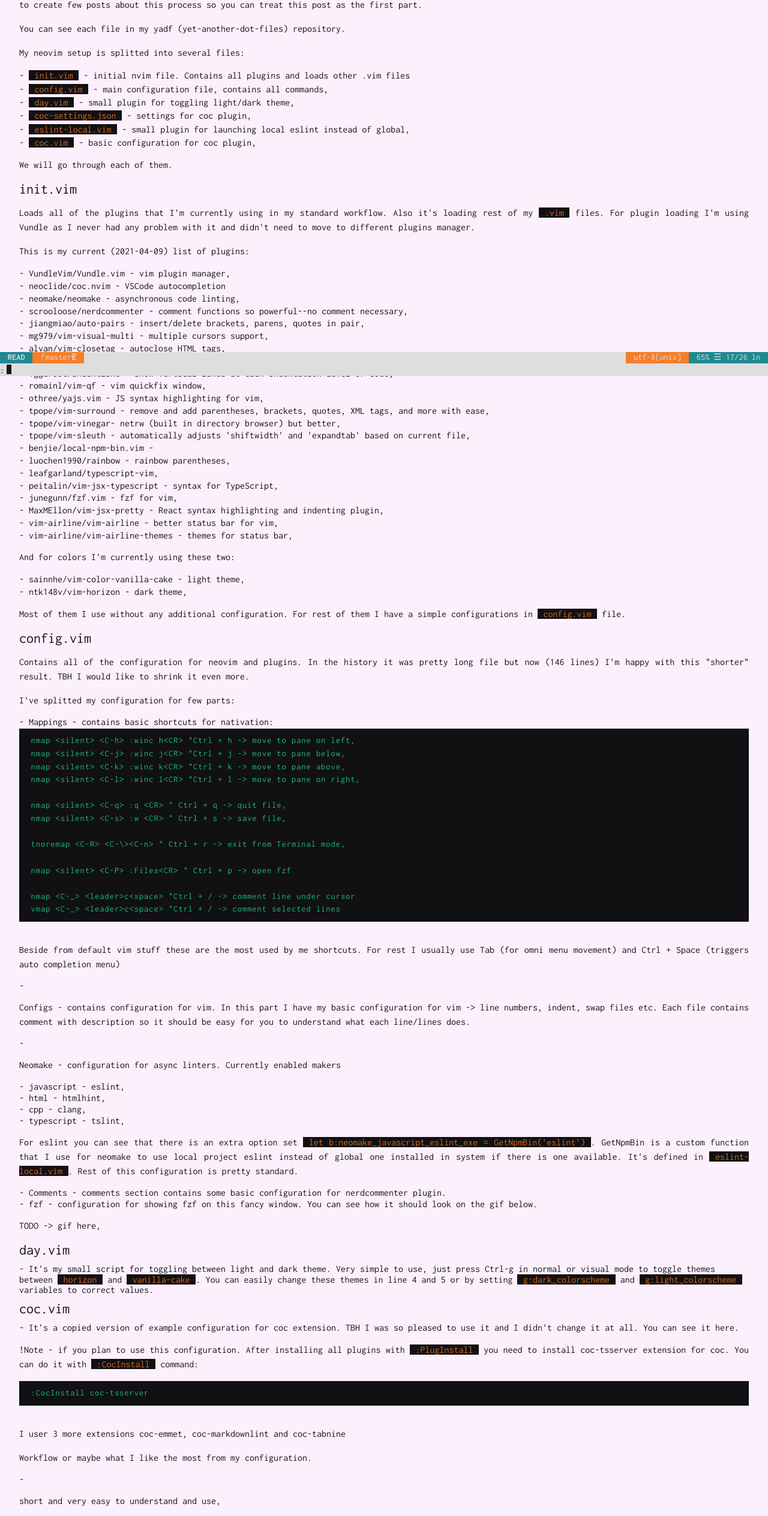
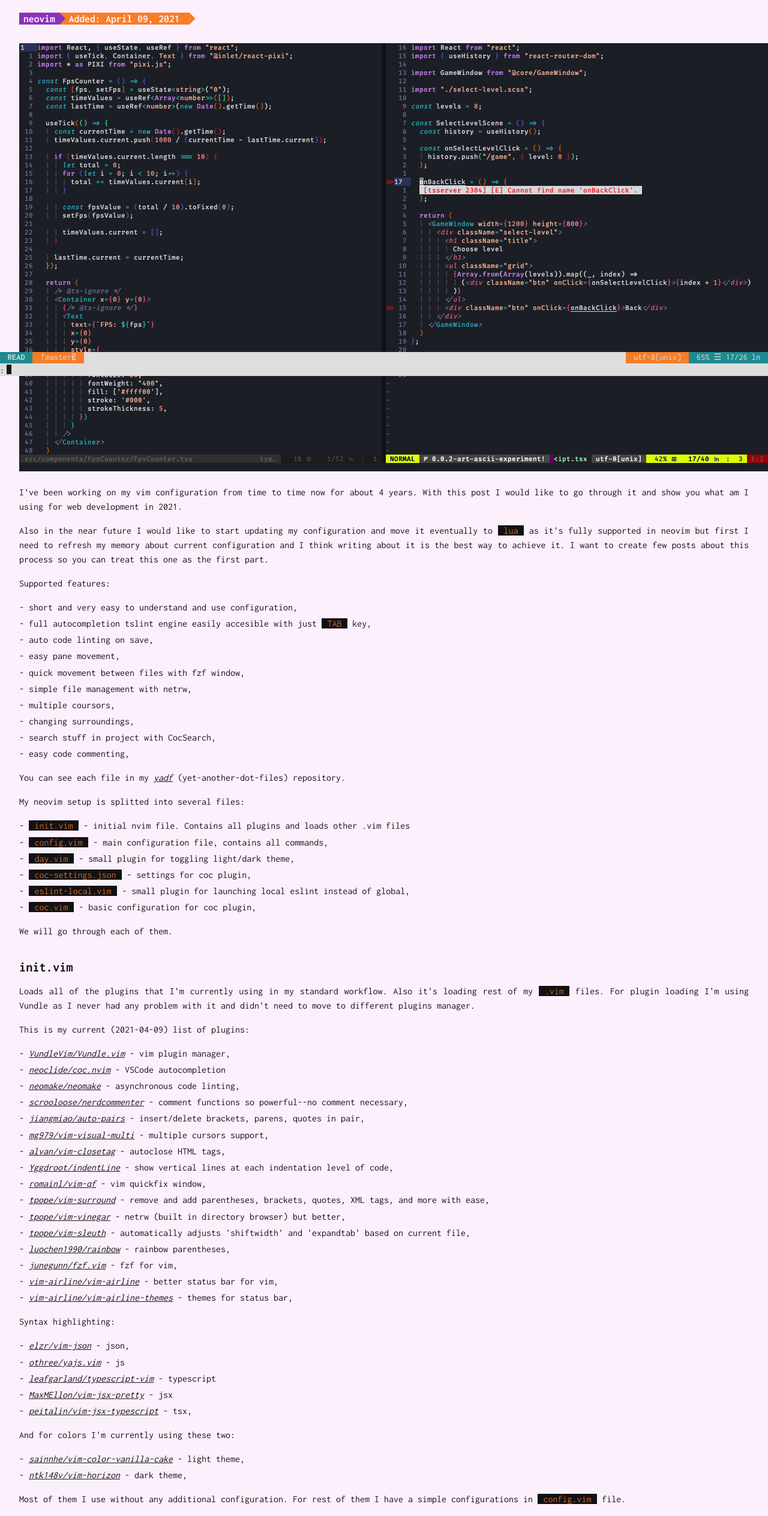
Before and after one commit to Krol22/ktorun-blog, a Gatsby site: page /21/04/neovim-frontend-setup in a window 1280 px wide. Shown: the part 193-2721 px from the top of the page at 60% size. Built offline with nearby package versions, Linux system fonts and the light colour scheme; Gatsby itself is replaced by a stand-in of ours; some packages are replaced by stand-ins of ours.

Commit message:
Gifs, images, article styling, and changes in neovim-frontend-setup

````diff
--- a/gatsby-config.js
+++ b/gatsby-config.js
@@ -9,6 +9,21 @@ console.log(`${__dirname}/src/data/posts`)
 module.exports = {
   /* Your site config here */
   plugins: [
+    "gatsby-plugin-sharp",
+    {
+      resolve: "gatsby-plugin-mdx",
+      options: {
+        gatsbyRemarkPlugins: [
+          "gatsby-remark-copy-linked-files",
+          {
+            resolve: "gatsby-remark-images",
+            options: {
+              maxWidth: 1200,
+            },
+          },
+        ],
+      },
+    },
     {
       resolve: "gatsby-source-filesystem",
       options: {
@@ -16,7 +31,12 @@ module.exports = {
         path: `${__dirname}/src/data/posts`,
       },
     },
+    {
+      resolve: "gatsby-source-filesystem",
+      options: {
+        path: `${__dirname}/src/data/images`,
+      },
+    },
     "gatsby-plugin-react-helmet",
-    "gatsby-plugin-mdx",
   ],
 }
--- a/src/components/PostList.js
+++ b/src/components/PostList.js
@@ -10,12 +10,12 @@ const PostList = ({ posts }) => {
     <div className="post-section">
       <h2>Latest articles:</h2>
       <ul className="post-list">
-        {posts.map(({ pageTitle, slug, date, description }) => (
+        {posts.map(({ pageTitle, slug, date, description, category }) => (
           <li key={slug}>
             <h3 onClick={() => onPostClick(slug)}>{pageTitle}</h3>
             <p className="post__description">{description}</p>
             <div className="post__bar">
-              <div className="post__category">tech</div>
+              <div className="post__category">{category}</div>
               <div className="post__added">Added: {date}</div>
             </div>
           </li>
--- a/src/data/posts/nvim-frontend-setup.mdx
+++ b/src/data/posts/nvim-frontend-setup.mdx
@@ -6,7 +6,24 @@ pageTitle: "Neovim setup for frontend development"
 description: "I've been working on my vim configuration from time to time now for about 4 years. With this post I would like to go through it and show you what am I using for web development."
 ---
 
-I've been working on my vim configuration from time to time now for about 4 years. With this post I would like to go through it and show you what am I using for web development. Also in the near future I would like to start updating my configuration and move it eventually to `lua` as it's fully supported in neovim but first I need to refresh my memory about current configuration and I think writing about it is the best way to achieve it. I want to create few posts about this process so you can treat this post as the first part.
+![heading](../images/heading.png)
+
+I've been working on my vim configuration from time to time now for about 4 years. With this post I would like to go through it and show you what am I using for web development in 2021.
+
+Also in the near future I would like to start updating my configuration and move it eventually to `lua` as it's fully supported in neovim but first I need to refresh my memory about current configuration and I think writing about it is the best way to achieve it. I want to create few posts about this process so you can treat this one as the first part.
+
+Supported features:
+
+- short and very easy to understand and use configuration,
+- full autocompletion tslint engine easily accesible with just `TAB` key,
+- auto code linting on save,
+- easy pane movement,
+- quick movement between files with fzf window,
+- simple file management with netrw,
+- multiple coursors,
+- changing surroundings,
+- search stuff in project with CocSearch,
+- easy code commenting,
 
 You can see each file in my [yadf](https://github.com/Krol22/yadf/tree/master/nvim) (yet-another-dot-files) repository.
 
@@ -34,21 +51,22 @@ This is my current (2021-04-09) list of plugins:
 - [jiangmiao/auto-pairs](https://github.com/jiangmiao/auto-pairs) - insert/delete brackets, parens, quotes in pair,
 - [mg979/vim-visual-multi](https://github.com/mg979/vim-visual-multi) - multiple cursors support,
 - [alvan/vim-closetag](https://github.com/alvan/vim-closetag) - autoclose HTML tags,
-- [elzr/vim-json](https://github.com/elzr/vim-json) - highlighting JSON for vim,
 - [Yggdroot/indentLine](https://github.com/Yggdroot/indentLine) - show vertical lines at each indentation level of code,
 - [romainl/vim-qf](https://github.com/romainl/vim-qf) - vim quickfix window,
-- [othree/yajs.vim](https://github.com/othree/yajs.vim) - JS syntax highlighting for vim,
 - [tpope/vim-surround](https://github.com/tpope/vim-surround) - remove and add parentheses, brackets, quotes, XML tags, and more with ease,
-- [tpope/vim-vinegar](https://github.com/tpope/vim-vinegar)- netrw (built in directory browser) but better,
+- [tpope/vim-vinegar](https://github.com/tpope/vim-vinegar) - netrw (built in directory browser) but better,
 - [tpope/vim-sleuth](https://github.com/tpope/vim-sleuth) - automatically adjusts 'shiftwidth' and 'expandtab' based on current file,
-- [benjie/local-npm-bin.vim](https://github.com/benjie/local-npm-bin.vim) -
 - [luochen1990/rainbow](https://github.com/luochen1990/rainbow) - rainbow parentheses,
-- [leafgarland/typescript-vim](https://github.com/leafgarland/typescript-vim),
-- [peitalin/vim-jsx-typescript](https://github.com/peitalin/vim-jsx-typescript) - syntax for TypeScript,
 - [junegunn/fzf.vim](https://github.com/junegunn/fzf.vim) - fzf for vim,
-- [MaxMEllon/vim-jsx-pretty](https://github.com/MaxMEllon/vim-jsx-pretty) - React syntax highlighting and indenting plugin,
 - [vim-airline/vim-airline](https://github.com/vim-airline/vim-airline) - better status bar for vim,
 - [vim-airline/vim-airline-themes](https://github.com/vim-airline/vim-airline-themes) - themes for status bar,
+
+Syntax highlighting:
+- [elzr/vim-json](https://github.com/elzr/vim-json) - json,
+- [othree/yajs.vim](https://github.com/othree/yajs.vim) - js
+- [leafgarland/typescript-vim](https://github.com/leafgarland/typescript-vim) - typescript
+- [MaxMEllon/vim-jsx-pretty](https://github.com/MaxMEllon/vim-jsx-pretty) - jsx
+- [peitalin/vim-jsx-typescript](https://github.com/peitalin/vim-jsx-typescript) - tsx,
 
 And for colors I'm currently using these two:
 - [sainnhe/vim-color-vanilla-cake](https://github.com/sainnhe/vim-color-vanilla-cake) - light theme,
@@ -70,18 +88,20 @@ I've splitted my configuration for few parts:
   nmap <silent> <C-k> :winc k<CR> "Ctrl + k -> move to pane above,
   nmap <silent> <C-l> :winc l<CR> "Ctrl + l -> move to pane on right,
 
-  nmap <silent> <C-q> :q <CR> " Ctrl + q -> quit file,
-  nmap <silent> <C-s> :w <CR> " Ctrl + s -> save file,
+  nmap <silent> <C-q> :q <CR> "Ctrl + q -> quit file,
+  nmap <silent> <C-s> :w <CR> "Ctrl + s -> save file,
 
-  tnoremap <C-R> <C-\><C-n> " Ctrl + r -> exit from Terminal mode,
+  tnoremap <C-R> <C-\><C-n> "Ctrl + r -> exit from Terminal mode,
 
-  nmap <silent> <C-P> :Files<CR> " Ctrl + p -> open fzf
+  nmap <silent> <C-P> :Files<CR> "Ctrl + p -> open fzf
 
   nmap <C-_> <leader>c<space> "Ctrl + / -> comment line under cursor
   vmap <C-_> <leader>c<space> "Ctrl + / -> comment selected lines
+
+  nnoremap <C-f> :CocSearch<space> "Ctrl + f -> search in files,
 ```
 
-Beside from default vim stuff these are the most used by me shortcuts. For rest I usually use Tab (for omni menu movement) and Ctrl + Space (triggers auto completion menu)
+Beside from default vim stuff these are the most used by me shortcuts. For rest I usually use `TAB` and `Ctrl + Space` (triggers auto completion menu)
 
 2. Configs - contains configuration for vim. In this part I have my basic configuration for vim -> line numbers, indent, swap files etc. Each file contains comment with description so it should be easy for you to understand what each line/lines does.
 
@@ -92,18 +112,18 @@ Beside from default vim stuff these are the most used by me shortcuts. For rest
 - cpp - clang,
 - typescript - tslint,
 
-For eslint you can see that there is an extra option set `let b:neomake_javascript_eslint_exe = GetNpmBin('eslint')`. GetNpmBin is a custom function that I use for neomake to use local project eslint instead of global one installed in system if there is one available. It's defined in `eslint-local.vim`. Rest of this configuration is pretty standard.
+For eslint you can see that there is an extra option set `let b:neomake_javascript_eslint_exe = GetNpmBin('eslint')`. GetNpmBin is a custom function that I use for neomake to use local project eslint instead of global one installed in system if there is one available. It's defined in `eslint-local.vim`. Rest of neomake configuration is pretty standard.
 
-4. Comments - comments section contains some basic configuration for nerdcommenter plugin.
+4. Comments - this section contains some basic configuration for nerdcommenter plugin.
 5. fzf - configuration for showing fzf on this fancy window. You can see how it should look on the gif below.
 
-TODO -> gif here,
+![fzf](../images/fzfwindow.gif)
 
 ### day.vim
 - It's my small script for toggling between light and dark theme. Very simple to use, just press Ctrl-g in normal or visual mode to toggle themes between `horizon` and `vanilla-cake`. You can easily change these themes in line 4 and 5 or by setting `g:dark_colorscheme` and `g:light_colorscheme` variables to correct values.
 
 ### coc.vim
-- It's a copied version of example configuration for coc extension. TBH I was so pleased to use it and I didn't change it at all. You can see it [here](https://github.com/neoclide/coc.nvim#example-vim-configuration).
+- It's a copied version of example configuration for coc extension. ll. You can see it [here](https://github.com/neoclide/coc.nvim#example-vim-configuration).
 
 !Note - if you plan to use this configuration. After installing all plugins with `:PlugInstall` you need to install coc-tsserver extension for coc. You can do it with `:CocInstall` command:
 
@@ -111,36 +131,6 @@ TODO -> gif here,
   :CocInstall coc-tsserver
 ```
 
-I user 3 more extensions [coc-emmet](https://github.com/neoclide/coc-emmet), [coc-markdownlint](https://github.com/fannheyward/coc-markdownlint) and [coc-tabnine](https://github.com/neoclide/coc-tabnine)
+Apart from [coc-tsserver](https://github.com/neoclide/coc-tsserver) I use 3 more extensions [coc-emmet](https://github.com/neoclide/coc-emmet), [coc-markdownlint](https://github.com/fannheyward/coc-markdownlint) and [coc-tabnine](https://github.com/neoclide/coc-tabnine)
 
-Workflow or maybe what I like the most from my configuration.
-
-- short and very easy to understand and use,
-- full autocompletion tslint engine easily available with just one key `TAB`
-
-
-- auto code linting on save,
-
-- easy pane movement,
-
-TODO -> gif here
-
-- quick movement between files with fzf window,
-
-TODO -> gif here
-
-- multiple coursors,
-
-TODO -> gif here
-
-- changing surroundings,
-
-TODO -> gif here
-
-- CocSearch,
-
-TODO -> gif here
-
-- easy code commenting,
-
-TODO -> gif here
+As you can see this setup is really simple but it gives me many functionalities that I use on daily basis.
--- a/src/index.css
+++ b/src/index.css
@@ -143,6 +143,11 @@ hr {
 	line-height: 1.5rem;
 }
 
+.post__title {
+	font-family: BigBlue_Terminal;
+	font-size: 1.6rem;
+}
+
 .post__bar {
 	display: flex;
 	justify-content: flex-start;
@@ -201,7 +206,12 @@ hr {
 }
 
 article nav {
-	margin-bottom: 4rem;
+	margin-top: 3.5rem;
+	margin-bottom: 2rem;
+}
+
+article nav .post__bar {
+	margin-top: 2rem;
 }
 
 article h1 {
@@ -214,6 +224,12 @@ article h2 {
 	font-size: 1.8rem;
 }
 
+article h3 {
+	margin: 2.3rem 0 1rem;
+	font-size: 1.4rem;
+	font-weight: bold;
+}
+
 article img {
 }
 
@@ -222,16 +238,27 @@ article ul {
 }
 
 article li {
+	line-height: 1.5;
 	margin: 0.2rem 0;
 }
 
-article li:before {
+article ul li:before {
 	content: "-";
 	display: inline-block;
 	margin-right: 0.5rem;
 }
 
+article ol li {
+	margin-left: 1.5rem;
+}
+
 article a {
+	text-decoration: underline;
+	font-style: italic;
+}
+
+article a:hover {
+	color: var(--purple);
 }
 
 article li a {
@@ -251,11 +278,13 @@ article code {
 	padding: 0 0.6rem;
 }
 
+article ol {
+	list-style-type: decimal;
+}
+
 article pre {
 	background-color: #111114;
 	padding: 0.6rem .2rem;
-	/* font-family: BigBlue_Terminal, monospace; */
-	/* font-size: 0.8rem; */
 	margin-bottom: 2.2rem;
 	letter-spacing: 1px;
 	line-height: 1.5;
--- a/src/pages/index.js
+++ b/src/pages/index.js
@@ -28,6 +28,7 @@ export const query = graphql`
           slug
           date(formatString: "MMMM DD, YYYY")
           description
+          category
         }
       }
     }
--- a/src/templates/blogTemplate.js
+++ b/src/templates/blogTemplate.js
@@ -12,15 +12,13 @@ export default function Template({ data }) {
   return (
     <Layout title={pageTitle}>
       <article>
-        {/*
-        <nav className="post__bar">
-          <div className="post__details">
+        <nav>
+          <h1 className="post__title">{pageTitle}</h1>
+          <div className="post__bar">
             <div className="post__category">{category}</div>
-            <div className="post__title">{pageTitle}</div>
+            <div className="post__added">Added: {date}</div>
           </div>
-          <div className="post__added">Added: {date}</div>
         </nav>
-        */}
         <main>
           <MDXRenderer>{body}</MDXRenderer>
         </main>
````
Also changed, not shown: package.json (+8 -1 lines), .eslintrc.json (added), src/assets/heading.png (deleted), src/data/images/fzfwindow.gif (renamed from src/assets/fzfwindow.gif), src/data/images/heading.png (added), src/data/images/heading_2.png (added), 2 other files.
